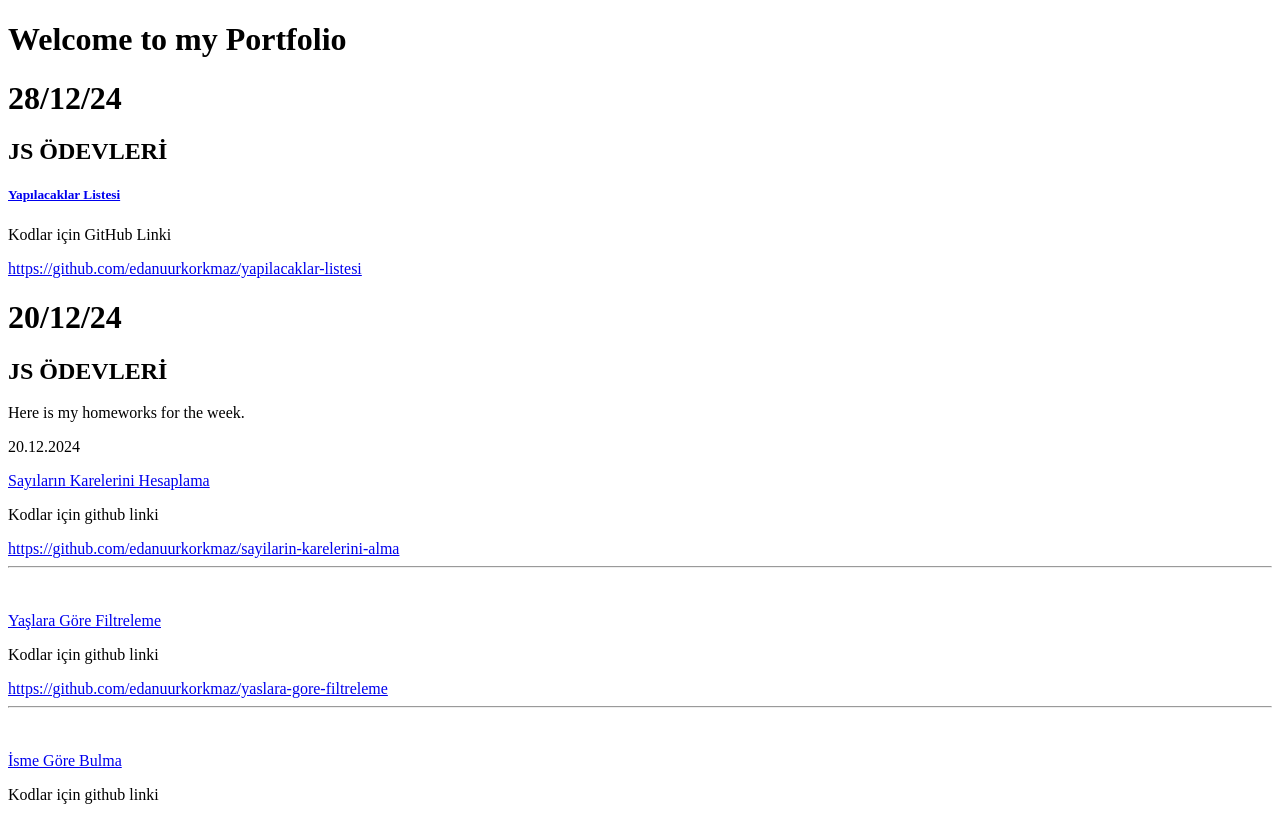
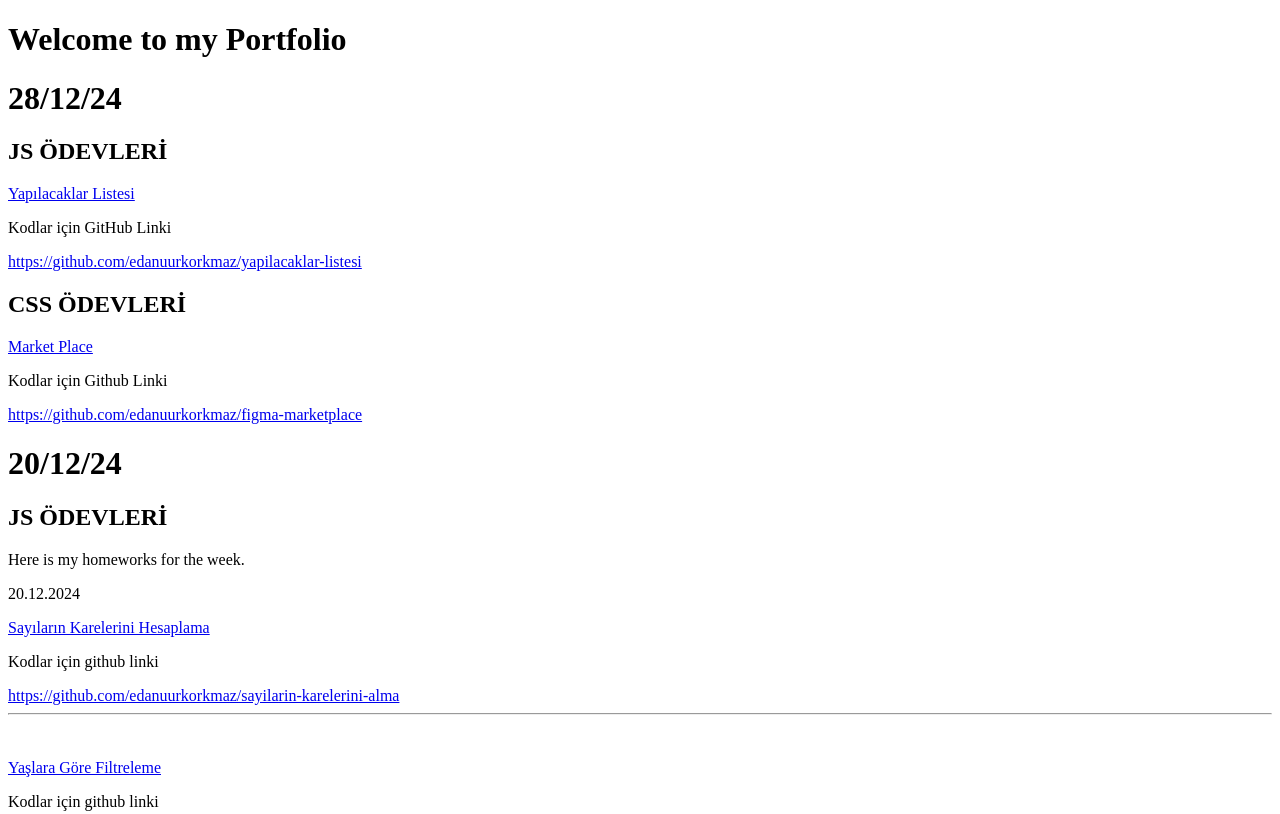
Before and after one commit to edanuurkorkmaz/edanuurkorkmaz.github.io, a plain HTML site: page index.html in a window 1280 px wide. Shown: the top 814 px of the page. Drawn offline with Linux system fonts and the light colour scheme.

Commit message:
yeni ödevlerden bazıları eklendi

```diff
--- a/index.html
+++ b/index.html
@@ -10,9 +10,13 @@
         <div class="28-12-24">
             <h1>28/12/24</h1>
             <h2>JS ÖDEVLERİ</h2>
-            <a href="https://yapilacaklar-listesi-sigma.vercel.app/"><h5>Yapılacaklar Listesi</h5></a>
+            <a href="https://yapilacaklar-listesi-sigma.vercel.app/">Yapılacaklar Listesi</a>
             <p>Kodlar için GitHub Linki</p>
             <a href="https://github.com/edanuurkorkmaz/yapilacaklar-listesi">https://github.com/edanuurkorkmaz/yapilacaklar-listesi</a>
+            <h2>CSS ÖDEVLERİ</h2>
+            <a href="https://figma-marketplace.vercel.app/">Market Place</a>
+            <p>Kodlar için Github Linki</p>
+            <a href="https://github.com/edanuurkorkmaz/figma-marketplace">https://github.com/edanuurkorkmaz/figma-marketplace</a>
         </div>
         <div class="20-12-24">
         <h1>20/12/24</h1>
```
